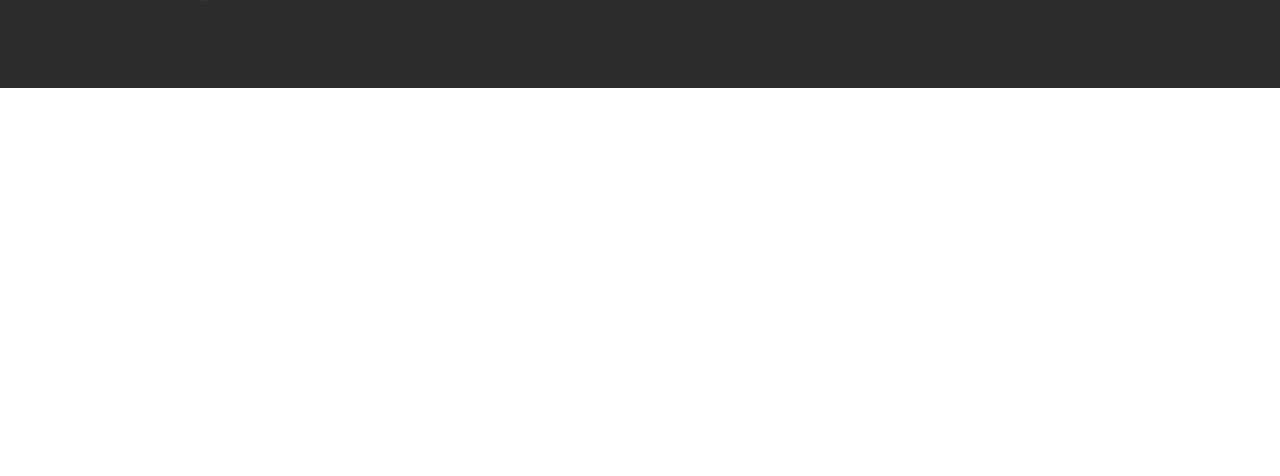
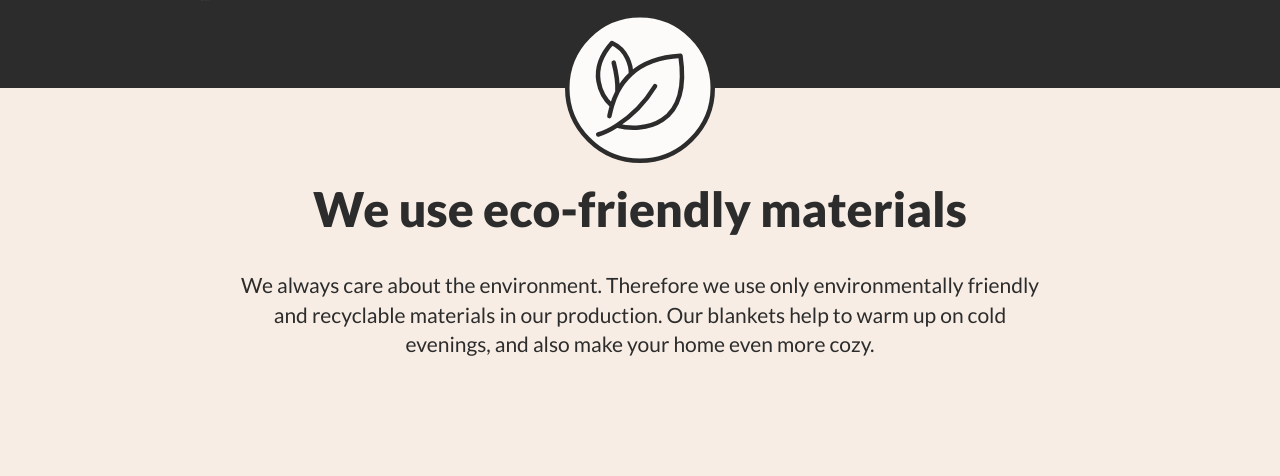
Before and after one commit to Vl-as/warm-heart, a website built with Vite: page index.html in a window 1280 px wide. Shown: the part 2144-2620 px from the top of the page. Before the commit the page ends 2232 px from the top, so only its background shows below. Built offline with nearby package versions, Linux system fonts and the light colour scheme.

Commit message:
create eco section

```diff
--- a/index.html
+++ b/index.html
@@ -158,6 +158,21 @@
           </div>
         </div>
       </section>
+
+      <section class="eco">
+        <div class="container">
+          <img src="/src/img/eco/icon-eco.svg" alt="Leaves" class="eco__icon" />
+          <div class="eco__container">
+            <h2 class="eco__title">We use eco-friendly materials</h2>
+            <p class="eco__text">
+              We always care about the environment. Therefore we use only
+              environmentally friendly and recyclable materials in our
+              production. Our blankets help to warm up on cold evenings, and
+              also make your home even more cozy.
+            </p>
+          </div>
+        </div>
+      </section>
     </main>
 
     <script type="module" src="/src/js/main.js"></script>
--- a/src/sass/base/basic.scss
+++ b/src/sass/base/basic.scss
@@ -14,7 +14,6 @@ h1, h2, h3, h4, h5, h6, p {
 
 @media screen and (min-width: $breakpoint-lg) {
     .container{
-        position: relative;
         padding: 0;
         margin: 0 auto;
         width: 960px;
--- a/src/sass/blocks/comfort.scss
+++ b/src/sass/blocks/comfort.scss
@@ -16,7 +16,6 @@
     margin-top: 20px;
     font-weight: 400;
     font-size: 17px;
-    leading-trim: NONE;
     line-height: 140%;
     color: $color-white;
   }
--- /dev/null
+++ b/src/sass/blocks/eco.scss
@@ -0,0 +1,84 @@
+@use "/src/sass/base/variable.scss" as *;
+
+.eco {
+  position: relative;
+  padding-top: 70px;
+  padding-bottom: 90px;
+  background-color: $color-beige;
+
+  &__icon {
+    position: absolute;
+    top: 0;
+    left: 50%;
+    transform: translate(-50%, -50%);
+    width: 100px;
+    height: 100px;
+  }
+
+  &__title {
+    font-weight: 900;
+    font-size: 36px;
+    line-height: 130%;
+    text-align: center;
+    color: $color-black;
+  }
+
+  &__text {
+    margin-top: 20px;
+    font-weight: 400;
+    font-size: 17px;
+    line-height: 140%;
+    text-align: center;
+    color: $color-black;
+  }
+}
+
+@media screen and (min-width: $breakpoint-sm) {
+    .eco{
+        &__title{
+            font-size: 40px;
+        }
+    }
+}
+
+@media screen and (min-width: $breakpoint-md) {
+    .eco{
+        padding-top: 90px;
+        padding-bottom: 120px;
+
+        &__icon{
+            width: 150px;
+            height: 150px;
+        }
+
+        &__title{
+            font-size: 48px;
+        }
+
+        &__text{
+            margin-top: 30px;
+            font-size: 21px;
+        }
+    }
+}
+
+
+@media screen and (min-width: $breakpoint-lg) {
+    .eco{
+        padding-top: 90px;
+        padding-bottom: 120px;
+
+        &__container{
+            width: 802px;
+            margin: 0 auto;
+        }
+
+    }
+}
+
+@media screen and (min-width: $breakpoint-xl) {
+    .eco{
+        padding-top: 130px;
+        padding-bottom: 150px;
+    }
+}
--- a/src/sass/blocks/promo.scss
+++ b/src/sass/blocks/promo.scss
@@ -71,7 +71,7 @@
     height: 174px;
   }
 
-  &__img{
+  &__img {
     width: 100%;
     object-fit: cover;
   }
@@ -184,6 +184,10 @@
 
 @media screen and (min-width: $breakpoint-lg) {
   .promo {
+    &__wrapper {
+      position: relative;
+    }
+
     &__frame {
       width: 312px;
       height: 300px;
@@ -191,7 +195,7 @@
       right: 110px;
       bottom: auto;
 
-      &::before{
+      &::before {
         display: block;
         content: "";
         position: absolute;
@@ -202,7 +206,7 @@
         background: url(/src/img/promo/decoration-left.svg) center / cover;
       }
 
-      &::after{
+      &::after {
         display: block;
         content: "";
         position: absolute;
@@ -214,29 +218,28 @@
       }
     }
 
-    &__bg{
-      width: calc(29% + (100vw - 1000px)/4.5);
+    &__bg {
+      width: calc(29% + (100vw - 1000px) / 4.5);
     }
 
     &__pagination {
-      &-point{
+      &-point {
         cursor: pointer;
-        transition: .3s ease-in;
-        &:hover:not(.promo__pagination-point_active){
-          opacity: .7;
+        transition: 0.3s ease-in;
+        &:hover:not(.promo__pagination-point_active) {
+          opacity: 0.7;
         }
       }
     }
 
-    &__btn{
-      transition: .3s ease-in;
-      &:hover{
-        opacity: .8;
+    &__btn {
+      transition: 0.3s ease-in;
+      &:hover {
+        opacity: 0.8;
       }
     }
   }
 }
-
 
 @media screen and (min-width: $breakpoint-xl) {
   .promo {
@@ -250,8 +253,8 @@
       right: 160px;
     }
 
-    &__bg{
-      width: calc(39% + (100vw - 1920px)/8);
+    &__bg {
+      width: calc(39% + (100vw - 1920px) / 8);
     }
   }
 }
--- a/src/sass/style.scss
+++ b/src/sass/style.scss
@@ -11,3 +11,4 @@
 @import "/src/sass/blocks/promo.scss";
 @import "/src/sass/blocks/popular.scss";
 @import "/src/sass/blocks/comfort.scss";
+@import "/src/sass/blocks/eco.scss";
```
Also changed, not shown: src/img/eco/icon-eco.svg (added).
